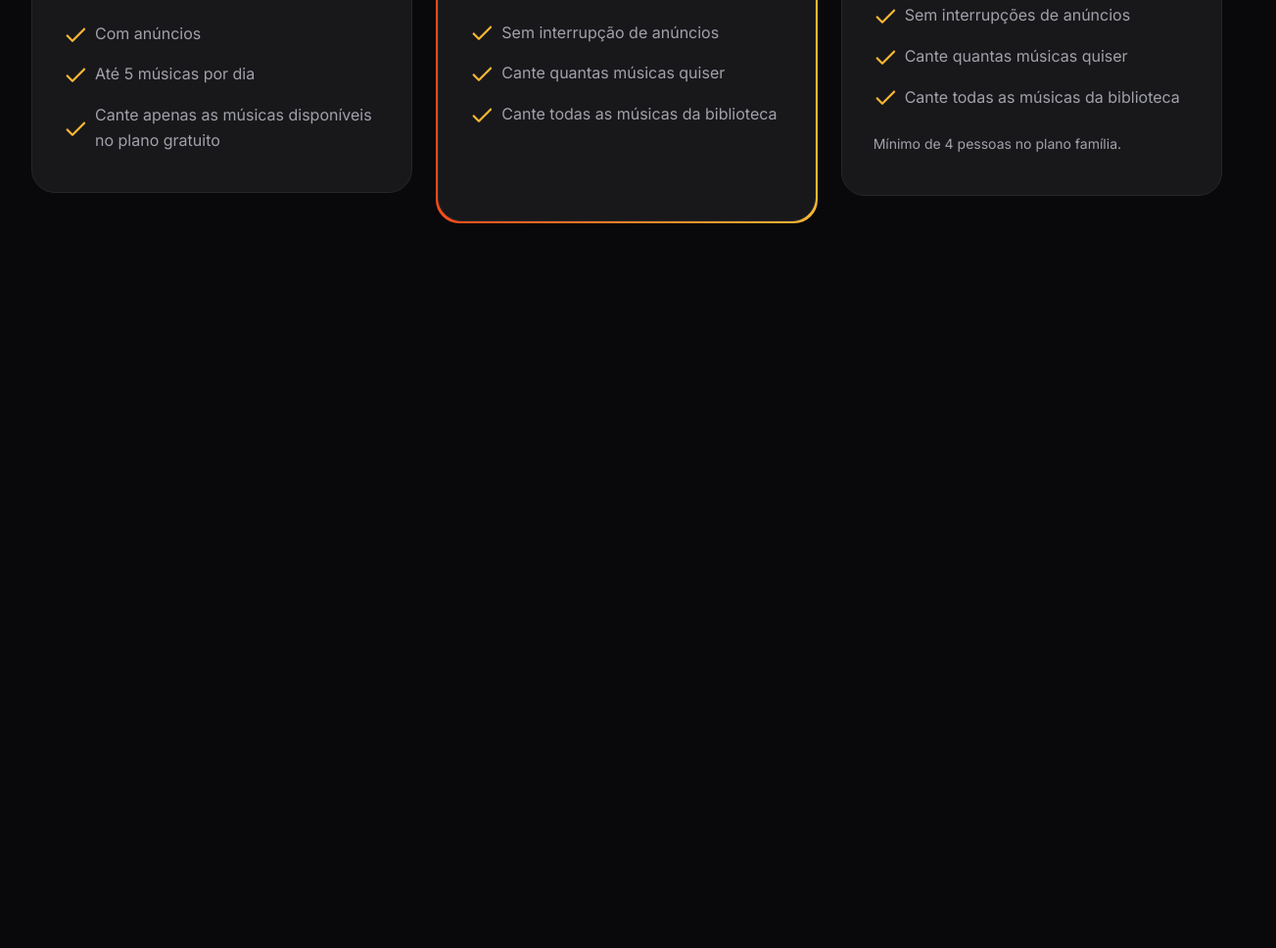
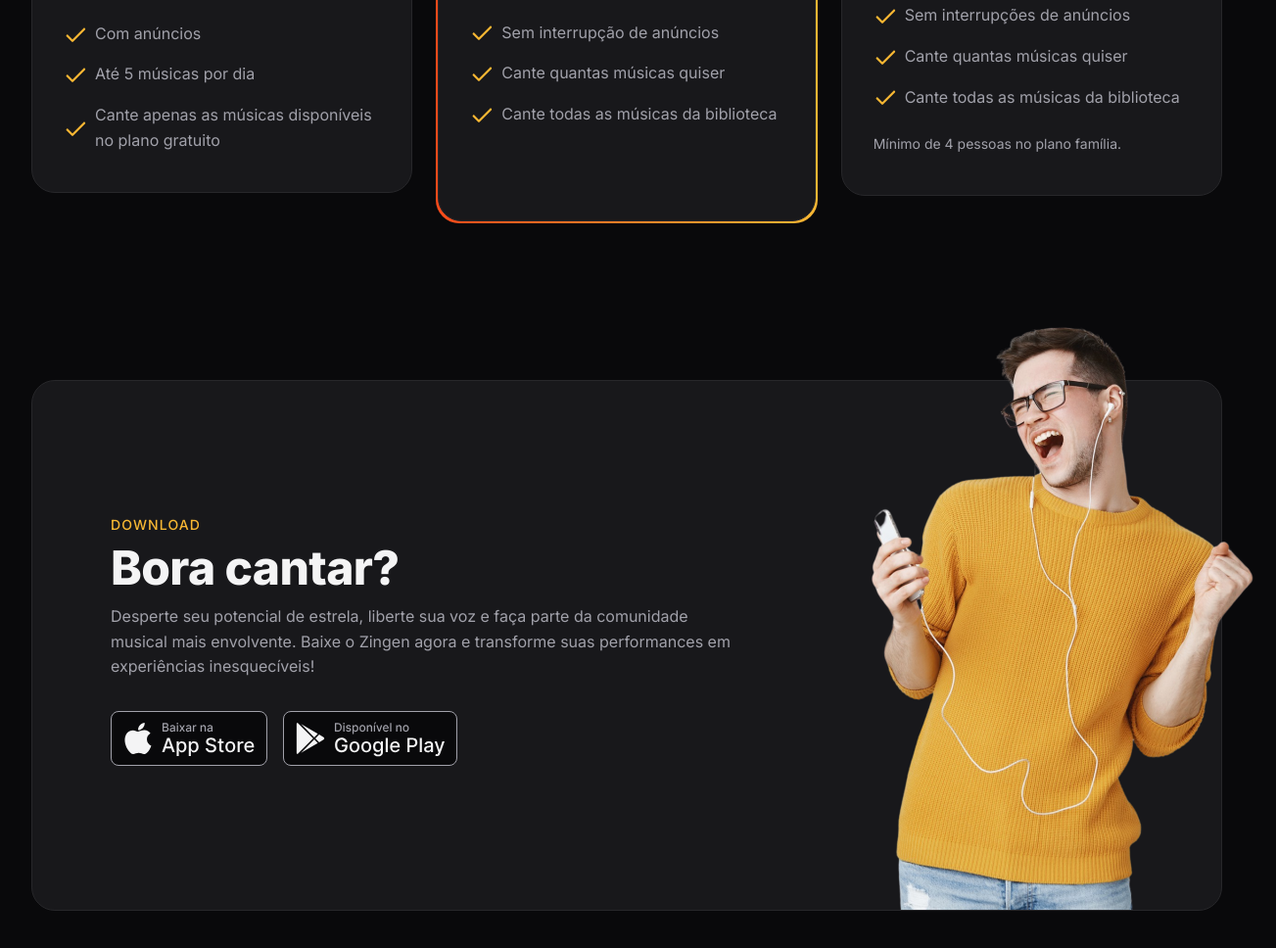
Before and after one commit to Matheus-AlvesCS/Projeto-Zingen, a plain HTML site: page index.html in a window 1280 px wide. Shown: the part 3239-4207 px from the top of the page at 98% size, 1303 px wide, since content can reach past the window. Before the commit the page ends 3547 px from the top, so only its background shows below. Drawn offline with Linux system fonts and the light colour scheme.

Commit message:
Creating download section

```diff
--- a/index.html
+++ b/index.html
@@ -191,5 +191,44 @@
         </div>
       </div>
     </section>
+
+    <section id="download">
+      <div class="container py-xl">
+        <div class="card px-lg even-columns items-center">
+          <div>
+            <header>
+              <strong>Download</strong>
+              <h2>Bora cantar?</h2>
+            </header>
+
+            <p>
+              Desperte seu potencial de estrela, liberte sua voz e faça parte da
+              comunidade musical mais envolvente. Baixe o Zingen agora e
+              transforme suas performances em experiências inesquecíveis!
+            </p>
+
+            <div class="buttons flex gap-1">
+              <a href="#">
+                <img
+                  src="./assets/button-appstore.svg"
+                  alt="applestore-download-button"
+                />
+              </a>
+              <a href="#">
+                <img
+                  src="./assets/button-playstore.svg"
+                  alt="playstore-download-button"
+                />
+              </a>
+            </div>
+          </div>
+
+          <img
+            src="./assets/rapaz-ouvindo-musica-com-fones-de-ouvido-e-cantando-no-aplicativo-de-karaoke-removebg 1.png"
+            alt=""
+          />
+        </div>
+      </div>
+    </section>
   </body>
 </html>
--- /dev/null
+++ b/styles/download.css
@@ -0,0 +1,32 @@
+#download {
+  .card {
+    padding: 3rem 1.5rem 15rem;
+    position: relative;
+
+    & > img {
+      width: 14.5rem;
+      position: absolute;
+      bottom: 0;
+      right: -3.5rem;
+    }
+  }
+
+  .buttons {
+    margin-top: 2rem;
+    flex-wrap: wrap;
+  }
+
+  @media (width >= 80em) {
+    .card {
+      padding: 8.75rem 5rem;
+
+      & > div {
+        max-width: 40rem;
+      }
+
+      & > img {
+        width: 29.125rem;
+      }
+    }
+  }
+}
--- a/styles/global.css
+++ b/styles/global.css
@@ -45,6 +45,7 @@ html {
   font-size: var(--fs-base);
   line-height: 1.6;
   color: var(--text-color-primary);
+  overflow-x: hidden;
 }
 
 body {
--- a/styles/index.css
+++ b/styles/index.css
@@ -9,3 +9,4 @@
 @import url(./cards.css);
 @import url(./features.css) (width >= 80em);
 @import url(./pricing.css);
+@import url(./download.css);
```
Also changed, not shown: assets/button-appstore.svg (added), assets/button-playstore.svg (added).
